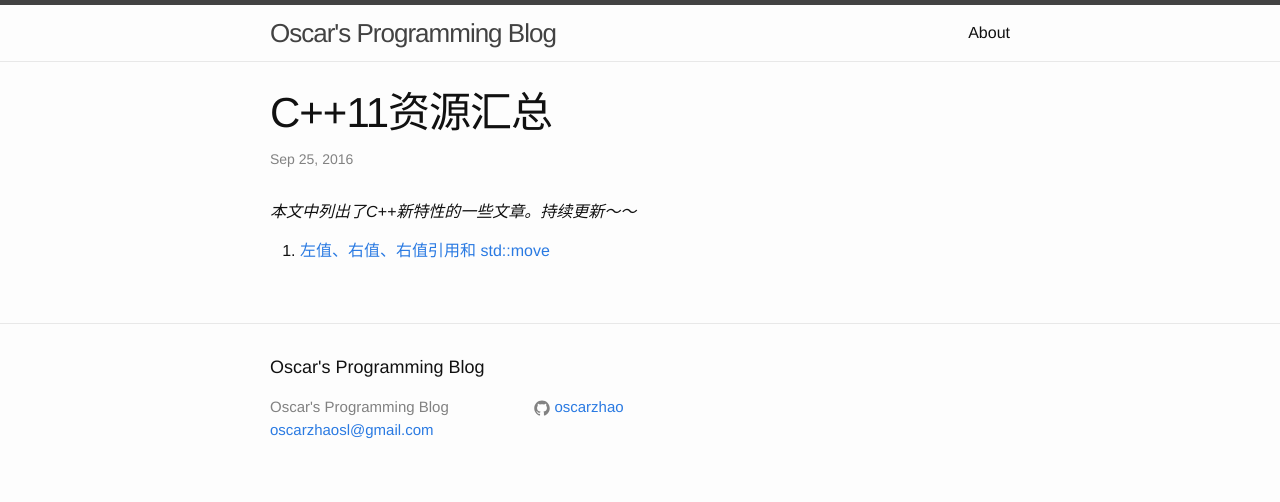
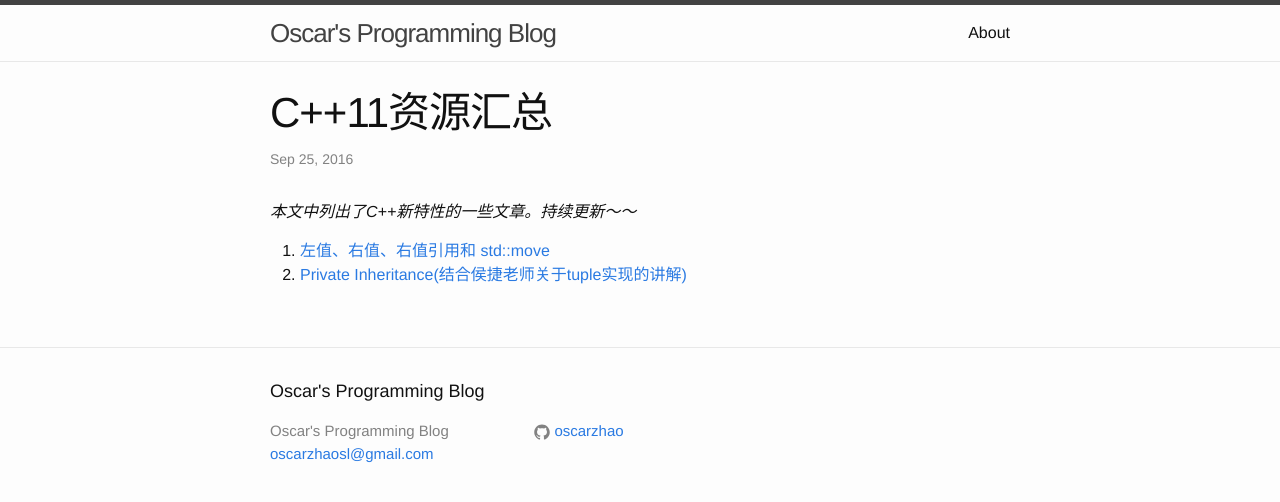
Before and after one commit to oscarzhao/oscarzhao.github.io, a Jekyll site: the page built from _posts/2016-09-25-c++11.markdown, in a window 1280 px wide. Shown: the top 502 px of the page. Built offline with Jekyll 4.4.1, drawn with Linux system fonts in a browser that asks for light colours.

Commit message:
add an example for private inheritance

```diff
--- a/_posts/2016-09-25-c++11.markdown
+++ b/_posts/2016-09-25-c++11.markdown
@@ -8,3 +8,4 @@ categories: C++
 *本文中列出了C++新特性的一些文章。持续更新～～*
 
 1. [左值、右值、右值引用和 std::move](http://www.cprogramming.com/c++11/rvalue-references-and-move-semantics-in-c++11.html "rvalue")
+2. [Private Inheritance(结合侯捷老师关于tuple实现的讲解)](https://isocpp.org/wiki/faq/private-inheritance "private inheritance")
```
